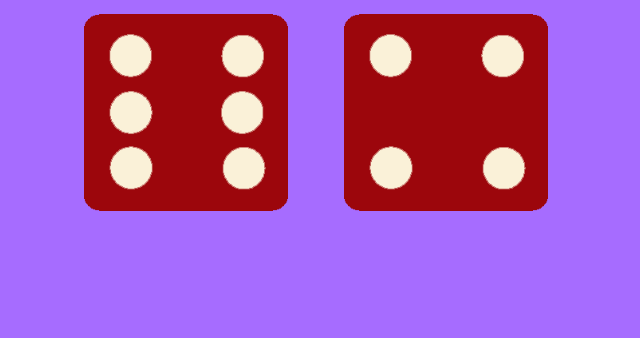
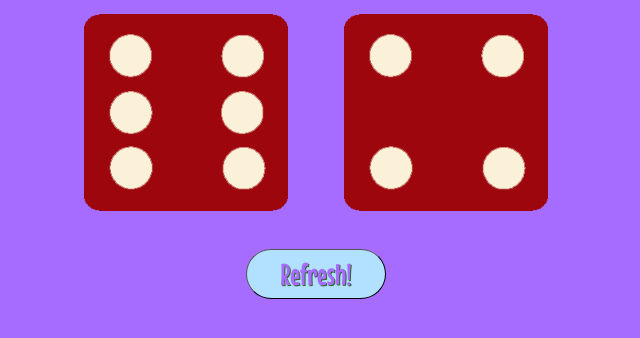
Before and after one commit to Aakash6177/Dice-roller-, a plain HTML site: page index.html in a window 1280 px wide. Shown: the part 298-636 px from the top of the page, without its empty margins (324-964 px from the left). Drawn offline with Linux system fonts and the light colour scheme; a web font is replaced by a local one.

Commit message:
updated
Button element added

```diff
--- a/index.html
+++ b/index.html
@@ -23,11 +23,12 @@
         <p>Player 2</p>
         <img class="img2" src="./images/dice6.png">
       </div>
-
+      <br>
+      <button class = "refresh-btn" type="button" onClick="window.location.reload()">Refresh!</button>
     </div>
 
+
     <script src="index.js" charset="utf-8"></script>
-
       </body>
 
 
```
